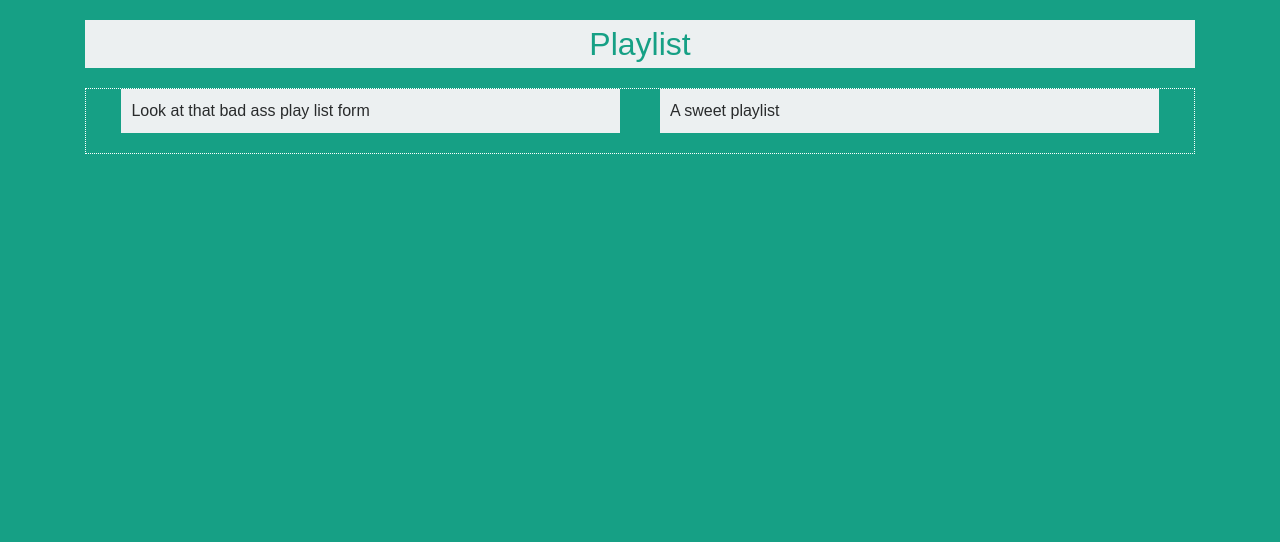
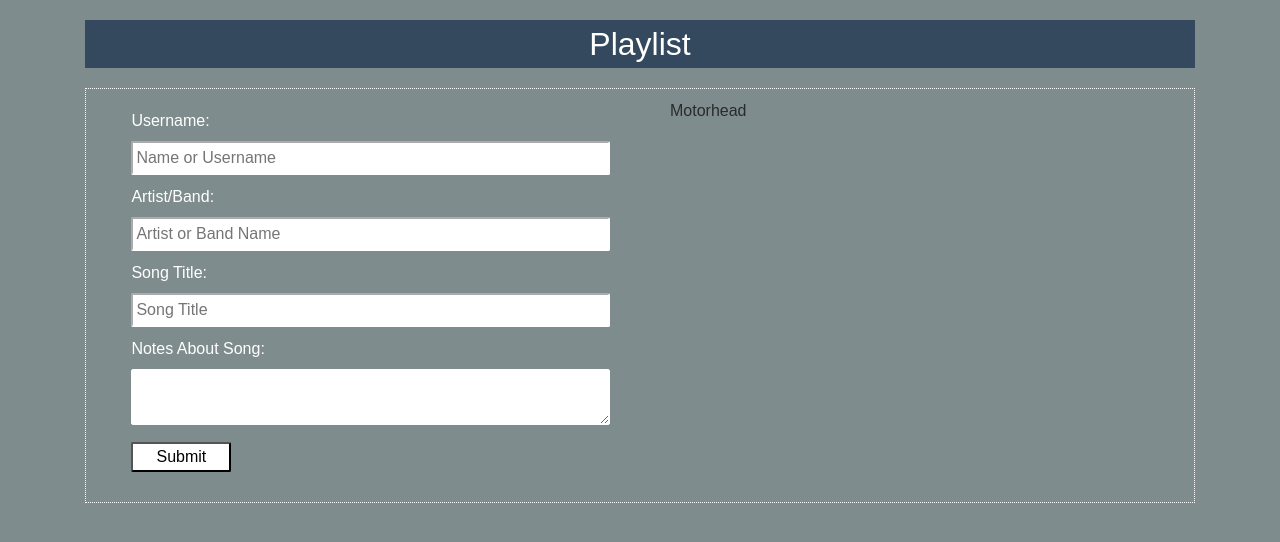
Before and after one commit to gregjonesdev/Group-Playlist, a React (Create React App) app: page / in a window 1280 px wide. Shown: the top 542 px of the page. Built offline with nearby package versions, Linux system fonts and the light colour scheme.

Commit message:
form created

```diff
--- a/src/components/PlayList.js
+++ b/src/components/PlayList.js
@@ -1,11 +1,72 @@
 import React, { Component } from 'react';
+import PlayListItem from './PlayListItem'
 
 export default class PlayList extends Component {
+  constructor(props) {
+    super(props)
+
+    this.state = {
+      artist: "Motorhead"
+    }
+  }
+
+
+
   render() {
     return (
       <div className="playlist">
-        A sweet playlist
+        <PlayListItem playlist={this.state}/>
       </div>
     );
   }
 }
+
+//Inside of a componentDidMount function on the PlayList component
+//You should have the following fetch call to retrieve the playlists
+//from the server. Don't worry as much about how these function for now, as much placing
+//them in the right locations and getting them to work/sync up properly with the component.
+
+//******************************************************************************
+//******************************************************************************
+//copy and paste into componentDidMount in your PlayList component.
+// fetch('https://tiny-lasagna-server.herokuapp.com/collections/playlisting').then(results => {
+//       return results.json();
+//     }).then(data => {
+//       this.setState({songs: data});
+//       console.log("state", this.state.songs);
+//     })
+
+
+//Also in your PlayList component you should have a function that manually updates
+//the playlist when a user presses a button. Use the following "fetchData" function
+//to manually update your playlist.
+
+// fetchData = (e) => {
+//     e.preventDefault();
+//     fetch('https://tiny-lasagna-server.herokuapp.com/collections/playlisting').then(results => {
+//       return results.json();
+//     }).then(data => {
+//       this.setState({songs: data});
+//     })
+//   }
+
+///^^^^^^^^ The above function could also be written as a method :
+///////////////////////////
+// fetchData(e) {
+//  e.preventDefault();
+//  fetch('https://tiny-lasagna-server.herokuapp.com/collections/playlisting').then(results => {
+//    return results.json();
+//  }).then(data => {
+//    this.setState({songs: data});
+//  })
+// }
+///////////////////////////
+//However if using the method version, you will need to bind `this` to the method
+//in the constructor() method. So the method has access to "this". Like so:
+////////////////////////////
+// constructor(props) {
+//   super(props);
+//
+//   this.fetchData = this.fetchData.bind(this);
+// }
+//******************************************************************************
--- a/src/components/PlayListForm.js
+++ b/src/components/PlayListForm.js
@@ -4,61 +4,31 @@ export default class PlayListForm extends Component {
   render() {
     return (
       <div className="playlistForm">
-        Look at that bad ass play list form
+        <form>
+          <div className="entry">
+            <label>Username:</label>
+            <input type="text" name="username" placeholder="Name or Username"/>
+          </div>
+          <div className="entry">
+            <label>Artist/Band:</label>
+            <input type="text" name="artist" placeholder="Artist or Band Name"/>
+          </div>
+          <div className="entry">
+            <label>Song Title:</label>
+            <input type="text" name="songTitle" placeholder="Song Title"/>
+          </div>
+          <div className="entry">
+            <label>Notes About Song:</label>
+            <textarea name="notes"/>
+          </div>
+          <button type="submit">Submit</button>
+        </form>
       </div>
     );
   }
 }
 
-//Inside of a componentDidMount function on the PlayList component
-//You should have the following fetch call to retrieve the playlists
-//from the server. Don't worry as much about how these function for now, as much placing
-//them in the right locations and getting them to work/sync up properly with the component.
 
-//******************************************************************************
-//******************************************************************************
-//copy and paste into componentDidMount in your PlayList component.
-// fetch('https://tiny-lasagna-server.herokuapp.com/collections/playlisting').then(results => {
-//       return results.json();
-//     }).then(data => {
-//       this.setState({songs: data});
-//       console.log("state", this.state.songs);
-//     })
-
-
-//Also in your PlayList component you should have a function that manually updates
-//the playlist when a user presses a button. Use the following "fetchData" function
-//to manually update your playlist.
-
-// fetchData = (e) => {
-//     e.preventDefault();
-//     fetch('https://tiny-lasagna-server.herokuapp.com/collections/playlisting').then(results => {
-//       return results.json();
-//     }).then(data => {
-//       this.setState({songs: data});
-//     })
-//   }
-
-///^^^^^^^^ The above function could also be written as a method :
-///////////////////////////
-// fetchData(e) {
-//  e.preventDefault();
-//  fetch('https://tiny-lasagna-server.herokuapp.com/collections/playlisting').then(results => {
-//    return results.json();
-//  }).then(data => {
-//    this.setState({songs: data});
-//  })
-// }
-///////////////////////////
-//However if using the method version, you will need to bind `this` to the method
-//in the constructor() method. So the method has access to "this". Like so:
-////////////////////////////
-// constructor(props) {
-//   super(props);
-//
-//   this.fetchData = this.fetchData.bind(this);
-// }
-//******************************************************************************
 //******************************************************************************
 //In your PlayListForm component you should have a addToList function that happens
 //when the form is submitted.
--- a/src/components/PlayListItem.js
+++ b/src/components/PlayListItem.js
@@ -4,7 +4,7 @@ export default class PlayListItem extends Component {
   render() {
     return (
       <div className="playlistItem">
-        Tubular PlayListItem
+        {this.props.playlist.artist}
       </div>
     );
   }
--- a/src/styles/App.css
+++ b/src/styles/App.css
@@ -1,6 +1,6 @@
 
 body {
-  background-color: #16a085;
+  background-color: #7f8c8d;
   padding: 20px 50px;
 }
 
@@ -9,10 +9,11 @@ body {
 
 .nav {
   width: 100%;
-  background-color: #ecf0f1;
-  color: #16a085;
+  background-color: #34495e;
+  color: white;
   font-size: 2em;
   justify-content: center;
+
 }
 
 .content {
@@ -25,9 +26,28 @@ body {
 }
 
 .playlist, .playlistForm {
-  background-color: #ecf0f1;
   width: 45%;
   min-width: 230px;
   margin: 0 20px 20px 20px;
   padding: 10px;
 }
+
+.entry>label {
+  color: white;
+  margin-top: 10px;
+}
+
+.entry>input, .entry>textarea{
+  width:100%;
+  padding:3px;
+  border-radius: 2px;
+  border-color: white;
+  box-shadow: 0;
+}
+
+form>button {
+  width: 100px;
+  margin-top: 10px;
+  border-radius: 2px;
+  background-color: white;
+}
```
